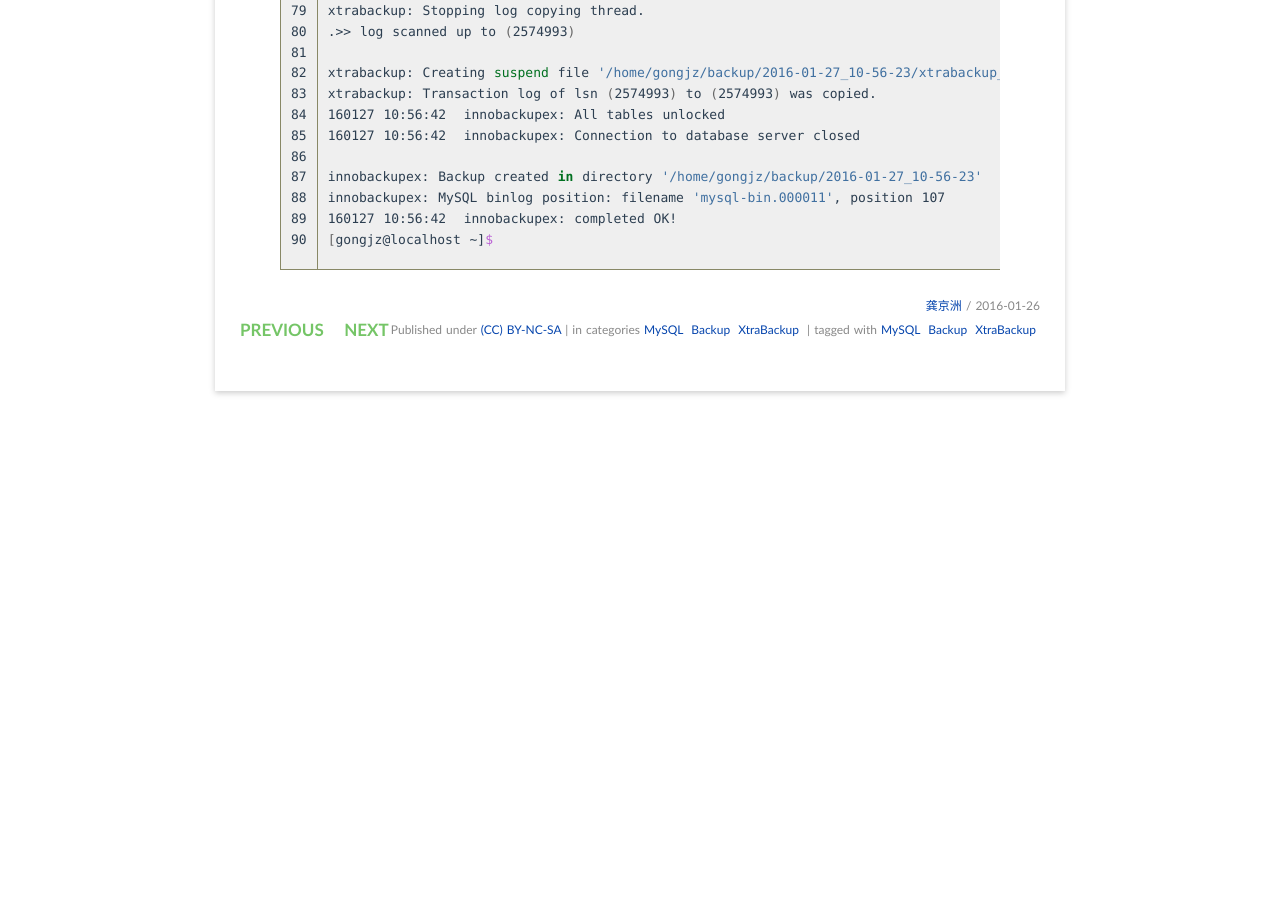
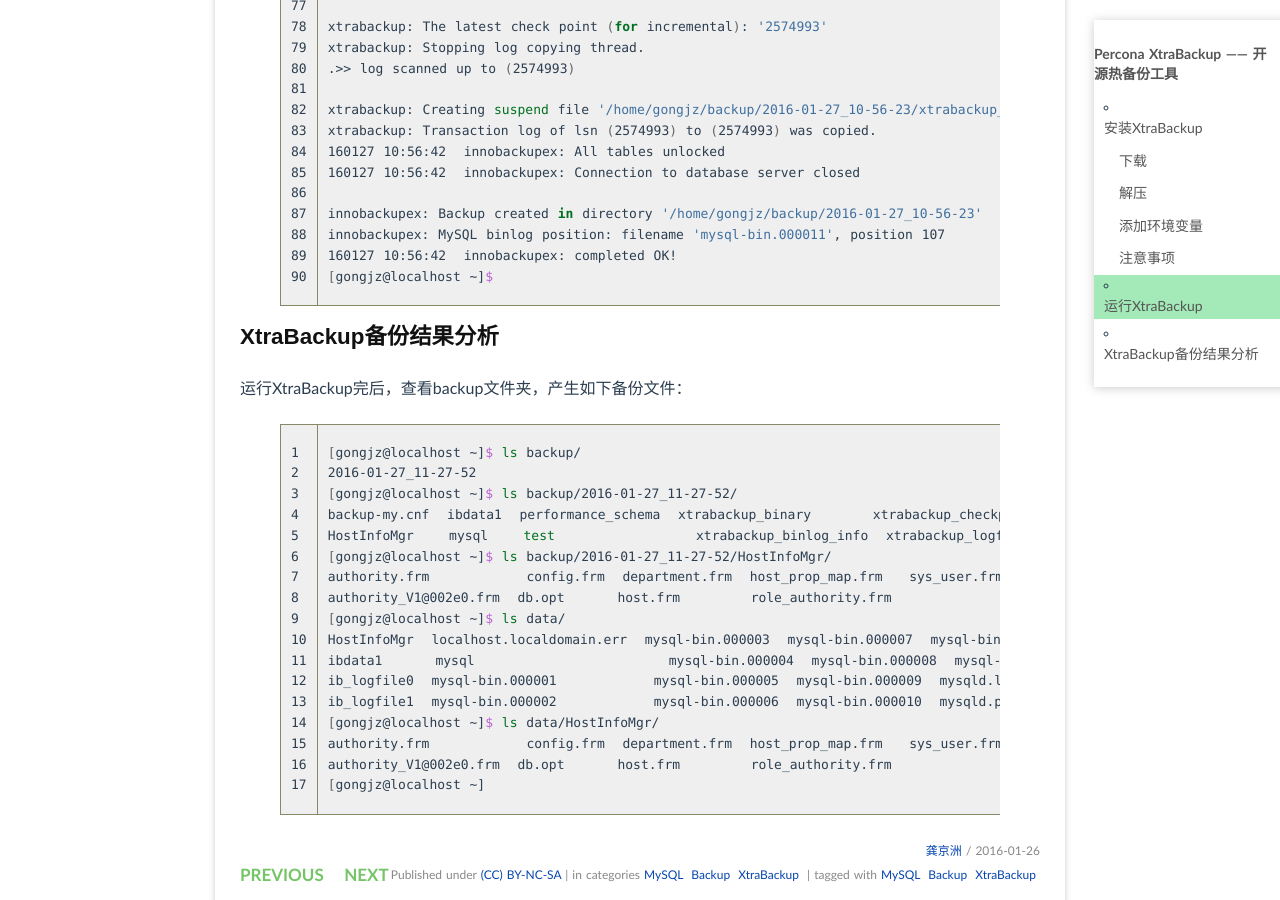
Before and after one commit to jzoe/post, a Jekyll site: the page built from _posts/2016-01-26-percona-xtrabackup.md, in a window 1280 px wide and 900 px high, scrolled down 5220 px. Built offline with Jekyll 4.4.1, drawn with Linux system fonts in a browser that asks for light colours; Markdown is read by kramdown in place of the engine named in the settings; comment, search, counter and statistics services are not loaded; before the commit the page ends 5625 px from its top, so only the background shows below that; some of the changed text lies outside the part shown.

Commit message:
edit xtrabackup post

```diff
--- a/_posts/2016-01-26-percona-xtrabackup.md
+++ b/_posts/2016-01-26-percona-xtrabackup.md
@@ -86,7 +86,10 @@
 innobackupex: fatal error: no 'mysqld' group in MySQL options
 {% endhighlight bash %}
 
-* 在配置好环境变量后，运行报如下错误：
+
+## 运行XtraBackup
+
+在配置好环境变量后，运行报如下错误：
 
 {% highlight bash linenos %}
 [gongjz@localhost bin]$ ./innobackupex --user=root --password=your_password --socket=/home/gongjz/tmp/mysql.sock /home/gongjz/backup/
@@ -124,7 +127,7 @@
 [gongjz@localhost bin]$
 {% endhighlight bash %}
 
-查看[xtrabackup.cc/xtrabackup_backup_func()函数源码][4]：
+查看[xtrabackup.cc/xtrabackup_backup_func()函数源码][4]，其中部分内容如下：
 
 {% highlight cpp linenos %}
  2509 /* CAUTION(?): Don't rename file_per_table during backup */
@@ -150,7 +153,7 @@
  2529 }
 {% endhighlight cpp%}
 
-发现是xtrabackup在未指定配置文件路径`--defaults-file=/home/gongjz/etc/my.cnf`时，会使用默认选项，故将`/var/lib/mysql`当做`datadir`。所以给它添加该配置文件参数后，可正常运行：
+发现是xtrabackup在未指定配置文件路径**`--defaults-file=/home/gongjz/etc/my.cnf`**时，会使用默认选项，故将`/var/lib/mysql`当做`datadir`。所以给它添加该配置文件参数后，可正常运行：
 
 {% highlight bash linenos %}
 [gongjz@localhost ~]$ innobackupex --defaults-file=/home/gongjz/etc/my.cnf --user=root --password=your_password -socket=/home/gongjz/tmp/mysql.sock /home/gongjz/backup/
@@ -245,6 +248,29 @@
 [gongjz@localhost ~]$
 {% endhighlight bash %}
 
+## XtraBackup备份结果分析
+运行XtraBackup完后，查看backup文件夹，产生如下备份文件：
+
+{% highlight bash linenos %}
+[gongjz@localhost ~]$ ls backup/
+2016-01-27_11-27-52
+[gongjz@localhost ~]$ ls backup/2016-01-27_11-27-52/
+backup-my.cnf  ibdata1  performance_schema  xtrabackup_binary       xtrabackup_checkpoints
+HostInfoMgr    mysql    test                xtrabackup_binlog_info  xtrabackup_logfile
+[gongjz@localhost ~]$ ls backup/2016-01-27_11-27-52/HostInfoMgr/
+authority.frm           config.frm  department.frm  host_prop_map.frm   sys_user.frm
+authority_V1@002e0.frm  db.opt      host.frm        role_authority.frm
+[gongjz@localhost ~]$ ls data/
+HostInfoMgr  localhost.localdomain.err  mysql-bin.000003  mysql-bin.000007  mysql-bin.000011  performance_schema
+ibdata1      mysql                      mysql-bin.000004  mysql-bin.000008  mysql-bin.index   test
+ib_logfile0  mysql-bin.000001           mysql-bin.000005  mysql-bin.000009  mysqld.log
+ib_logfile1  mysql-bin.000002           mysql-bin.000006  mysql-bin.000010  mysqld.pid
+[gongjz@localhost ~]$ ls data/HostInfoMgr/
+authority.frm           config.frm  department.frm  host_prop_map.frm   sys_user.frm
+authority_V1@002e0.frm  db.opt      host.frm        role_authority.frm
+[gongjz@localhost ~]
+{% endhighlight bash %}
+
 
 
 [1]: https://www.percona.com/doc/percona-xtrabackup/2.2/index.html "Percona XtraBackup"
```
